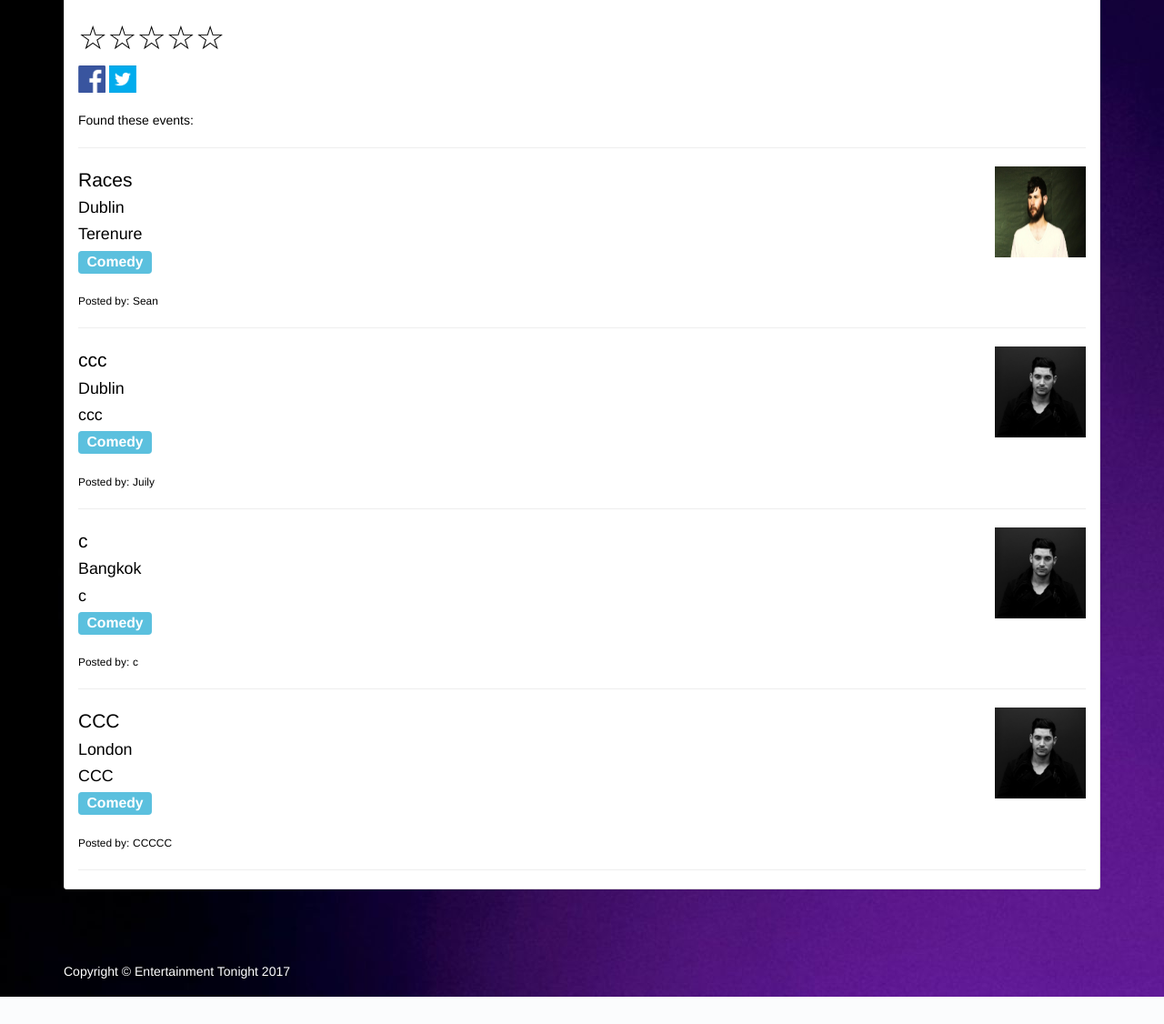
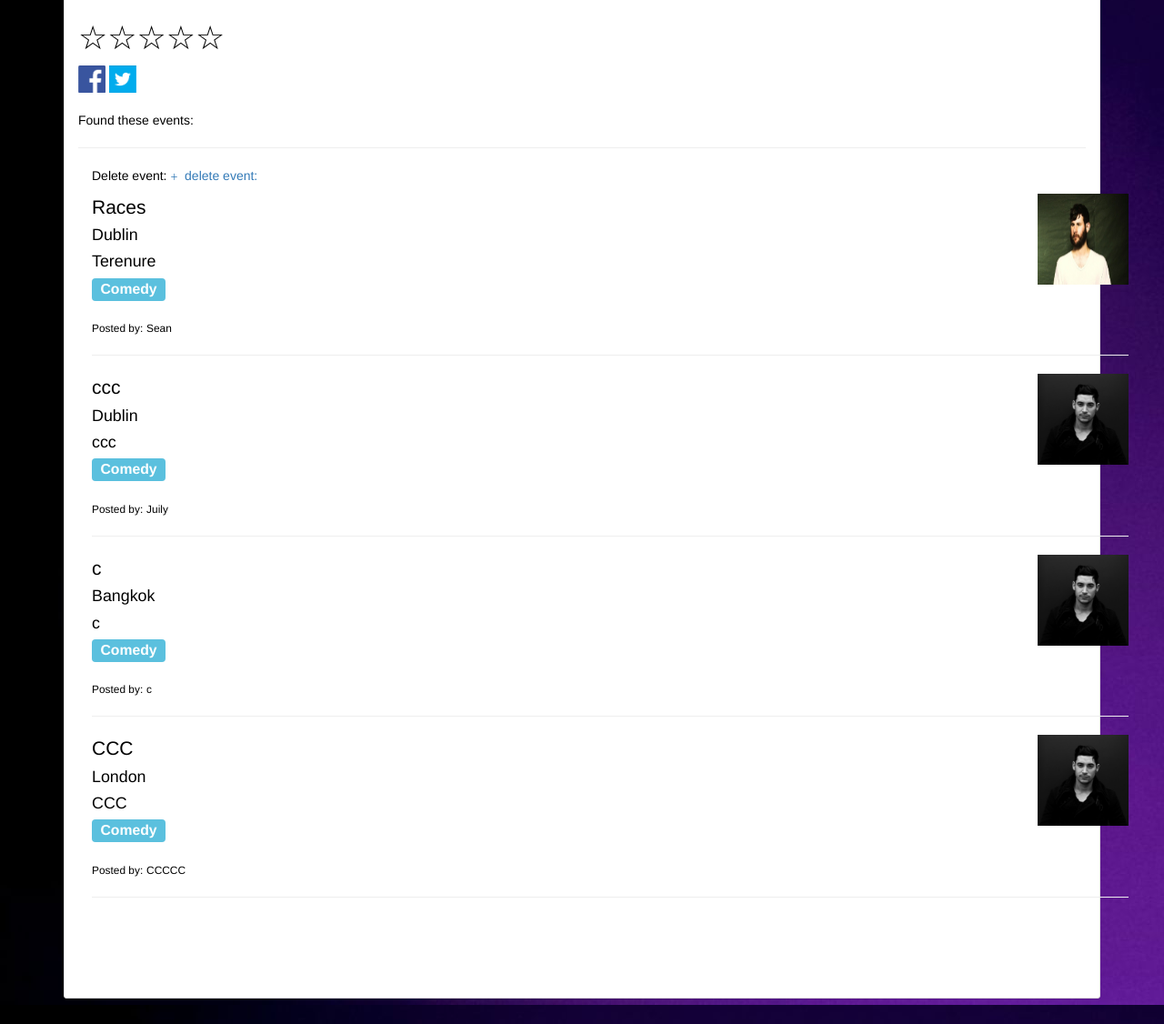
Before and after one commit to ashleyf1996/OOP_Web_Application_Assignment3, a Django app: template templates/event.html in a window 1280 px wide. Shown: the part 1295-2421 px from the top of the page at 91% size. Before the commit the page ends 2391 px from the top, so only its background shows below. Run offline with Django 3.2, Linux system fonts and the light colour scheme; data comes from the database, SQL or seed files in the repository; both versions use the stored data as it was after the commit; the template is opened without the code that fills it: values that come from a table or form of the project are taken from there, most other values are stand-ins (such as "Sample title", 1, 10 or a date in 2020); some libraries are stand-ins or nearby versions; some web fonts are replaced.

```diff
--- a/entertainment_tonight/views.py
+++ b/entertainment_tonight/views.py
@@ -113,7 +113,6 @@ class CreateEvent(View):
 
             event.save()
 
-
             if event is not None:
                 messages.success(request, "Thank you %s! Event added successfully!"% request.user)
 
--- a/templates/base.html
+++ b/templates/base.html
@@ -6,8 +6,12 @@
     <meta charset="UTF-8">
     <title>{% block title %}{% endblock %}</title>
     {% load staticfiles %}
+    <meta name="viewport" content="width=device-width, initial-scale=1">
     <link rel="stylesheet" href="//netdna.bootstrapcdn.com/font-awesome/4.2.0/css/font-awesome.min.css">
     <link rel="stylesheet" href="{% static 'entertainment_tonight/css/bootstrap.min.css' %}">
+    <script src="https://ajax.googleapis.com/ajax/libs/jquery/3.2.0/jquery.min.js"></script>
+    <script src="https://maxcdn.bootstrapcdn.com/bootstrap/3.3.7/js/bootstrap.min.js"></script>
+
 </head>
 <body>
 {% block content %}{% endblock content %}
--- a/templates/event.html
+++ b/templates/event.html
@@ -41,6 +41,12 @@
             <br>
             <p>Found these events:</p>
             <hr/>
+            <div class="container">
+      <p>Delete event:
+        <a href={% url 'register' %}>
+
+                                        <span class="glyphicon glyphicon-plus" aria-hidden="true"></span>&nbsp; delete event:</a>
+      </p>
             {% for search_event in search_events %}
                 <div class="pull-right">
                     <img src="/media/{{ search_event.upload_photo }}"  width="100" height="100"  align="middle">
```
Also changed, not shown: README.md, db.sqlite3.
